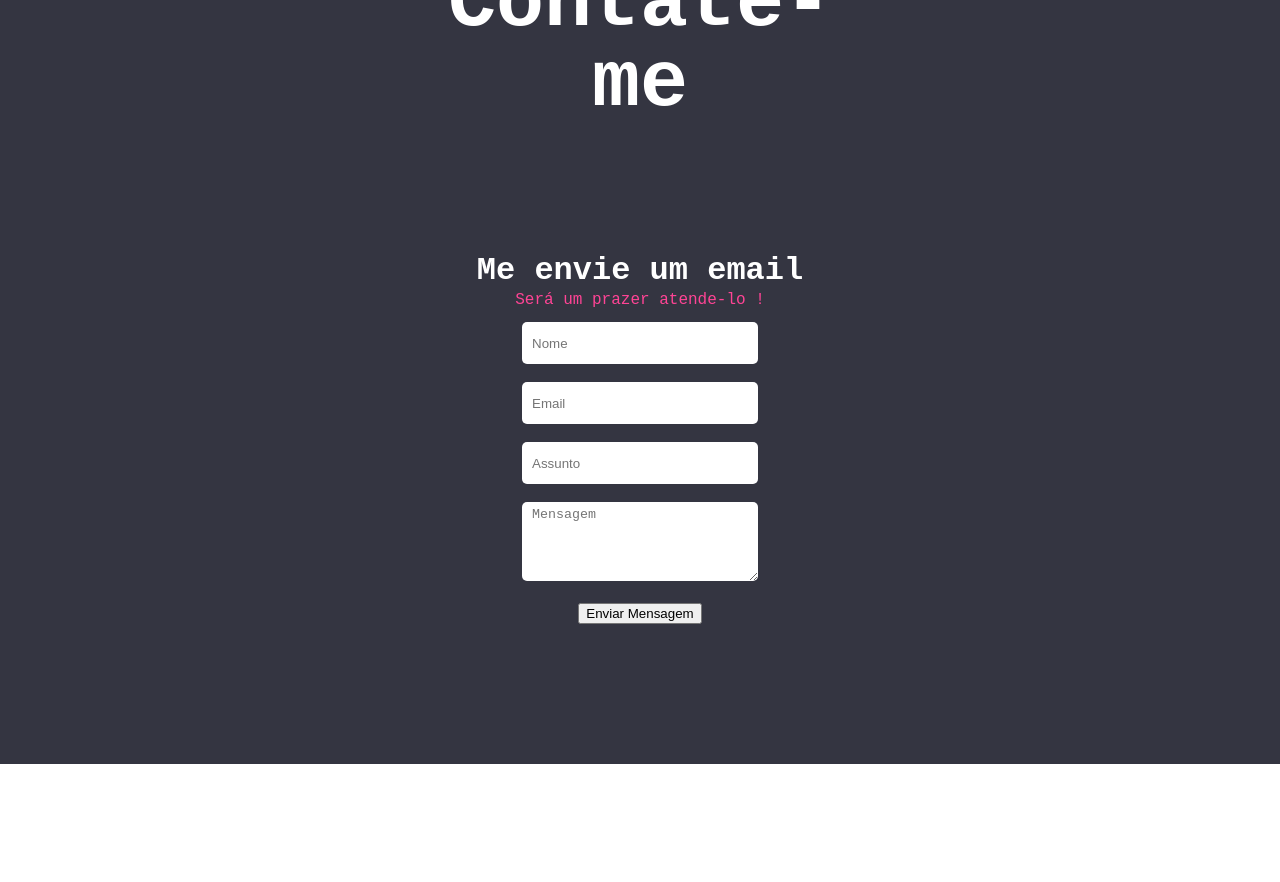
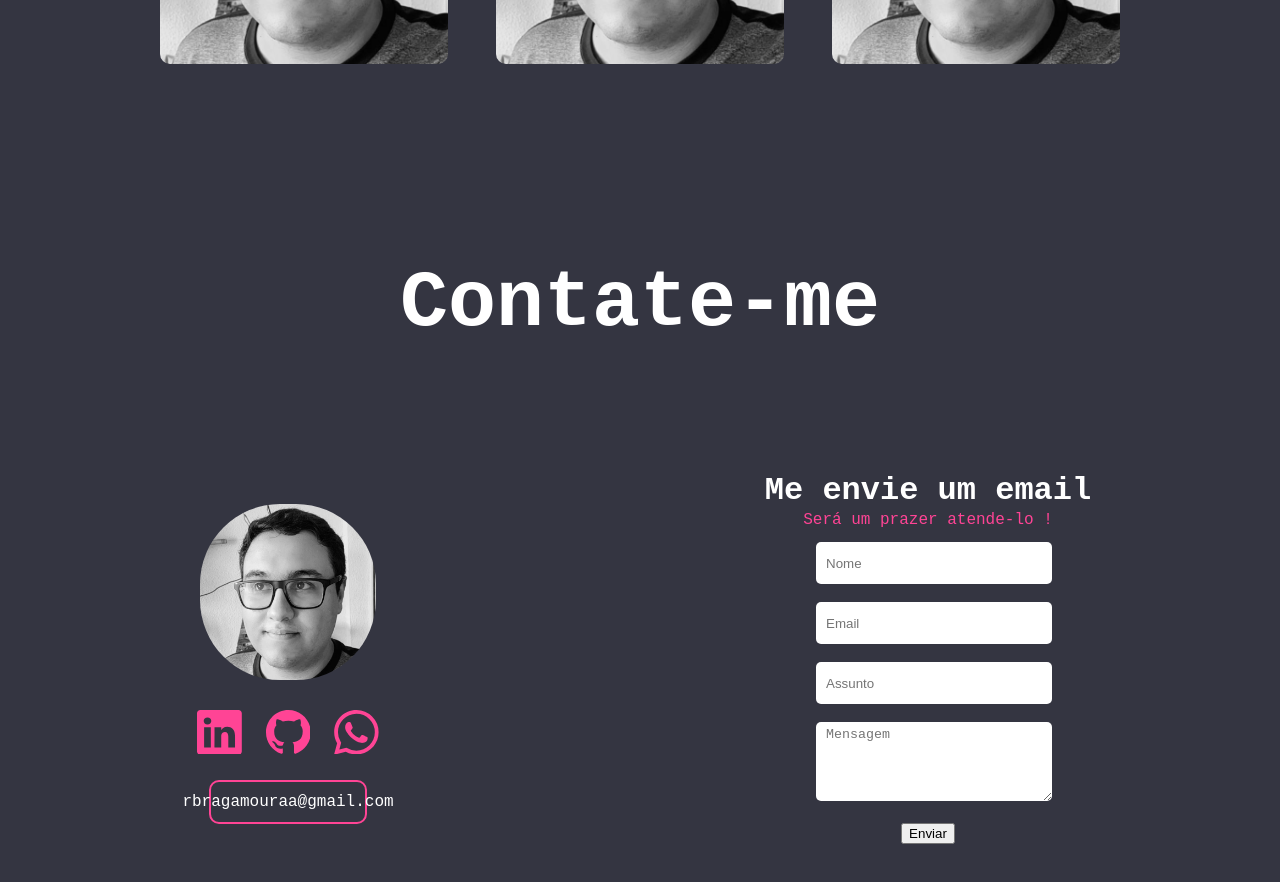
Before and after one commit to RaphaelBragaa/Portifolio, a React (Create React App) app: page / in a window 1280 px wide. Shown: the part 3260-4142 px from the top of the page. Before the commit the page ends 4024 px from the top, so only its background shows below. Built offline with nearby package versions, Linux system fonts and the light colour scheme; a web font is replaced by a local one.

Commit message:
feat:contacts

```diff
--- a/src/Components/Cards/Cards.js
+++ b/src/Components/Cards/Cards.js
@@ -44,6 +44,10 @@ const Card = styled.div`
     margin-top:50px;
   }
 
+  @media (max-width: 800px) {
+        height: 150px;
+        width: 150px;
+    }
 `;
 
   const Logo = styled.img`
@@ -52,4 +56,8 @@ const Card = styled.div`
         border-radius:15px;
         margin-right:10px;
 
+    @media (max-width: 800px) {
+        width: 3rem;
+        height: 3rem;
+    }
   `
--- a/src/Components/Contact/Contact.js
+++ b/src/Components/Contact/Contact.js
@@ -1,22 +1,104 @@
 import styled from "styled-components"
 import React, { useState } from 'react';
 import Forms from "../Forms/Forms";
+import rafa from "../../Assets/Images/rafa.jpg"
+import { BsLinkedin, BsGithub, BsWhatsapp } from 'react-icons/bs'
+
+
 
 export default function Contact(){
 
     return (
+        <>
+        <Tittle>Contate-me</Tittle>
      <Container>
-        <h1 className="Title">Contate-me</h1>
+        <ContactBox>
+        <img src={rafa}/>
+        <div className="Contacts">
+            <BsLinkedin fontSize={'2.8rem'} color={'#FF4495'} />
+            <BsGithub fontSize={'2.8rem'} color={'#FF4495'}/>
+            <BsWhatsapp fontSize={'2.8rem'} color={'#FF4495'}/>
+        </div>
+        <div className="Email">
+            <h2>rbragamouraa@gmail.com</h2>
+        </div>
+        </ContactBox>
      <Forms/>
      </Container>
+     </>
     )
 }
 
 const Container = styled.div`
     background-color: #343541;
     font-family: 'B612 Mono', monospace;
-    .Title{
+    display:flex;
+    justify-content:space-around;
+
+    @media (max-width: 767px) {
+        flex-direction: column;
+    }
+`
+
+const ContactBox = styled.div`
+    width:40%;
+    height:40rem;
+    display:flex;
+    flex-direction:column;
+    align-items:center;
+    justify-content:center;
+
+    @media (max-width: 767px) {
+        margin-top:20px;
+        width: 90%;
+        height: auto;
+    }
+
+    img{
+        width:11rem;
+        height:11rem;
+        border-radius:5rem;
+    }
+    .Contacts{
+        margin-top:20px;
+        display:flex;
+        justify-content:space-around;
+        align-items:center;
+        width:40%;
+        height: 4rem;
+
+        @media (max-width: 767px) {
+            width: 80%;
+        }
+    }
+    .Email{
+        margin-top:1rem;
         width:30%;
+        height: 2.5rem;
+        display:flex;
+        justify-content:center;
+        align-items:center;
+        border-radius:10px;
+        border:2px solid #FF4495;
+        color: white;
+        font-family: 'B612 Mono', monospace;
+
+        @media (max-width: 767px) {
+            width: 70%;
+            height: 2rem;
+            margin-bottom:1rem;
+        }
+
+        h2{
+            margin:auto;
+            text-align:center;
+        }
+    }
+`
+
+const Tittle = styled.h1`
+    background-color: #343541;
+    width:100%;
     font-family: 'B612 Mono', monospace;
     font-weight:800;
     color:white;
@@ -24,5 +106,68 @@ const Container = styled.div`
     text-align:center;
     padding-top:20px;
     margin:auto;
+
+    @media (max-width: 767px) {
+        font-size: 3rem;
     }
 `
+
+
+// const Container = styled.div`
+//     background-color: #343541;
+//     font-family: 'B612 Mono', monospace;
+//     display:flex;
+//     justify-content:space-around;
+
+// `
+
+// const ContactBox = styled.div`
+//     width:40%;
+//     height:40rem;
+//     display:flex;
+//     flex-direction:column;
+//     align-items:center;
+//     justify-content:center;
+
+//     img{
+//         width:11rem;
+//         height:11rem;
+//         border-radius:5rem;
+//     }
+//     .Contacts{
+//         margin-top:20px;
+//         display:flex;
+//         justify-content:space-around;
+//         align-items:center;
+//         width:40%;
+//         height: 4rem;
+//     }
+//     .Email{
+//         margin-top:1rem;
+//         width:30%;
+//         height: 2.5rem;
+//         display:flex;
+//         justify-content:center;
+//         align-items:center;
+//         border-radius:10px;
+//         border:2px solid #FF4495;
+//         color: white;
+//         font-family: 'B612 Mono', monospace;
+//         h2{
+//             margin:auto;
+//             text-align:center;
+//         }
+//     }
+// `
+
+// const Tittle = styled.h1`
+//     background-color: #343541;
+//     width:100%;
+//     font-family: 'B612 Mono', monospace;
+//     font-weight:800;
+//     color:white;
+//     font-size: 5rem;
+//     text-align:center;
+//     padding-top:20px;
+//     margin:auto;
+// `
--- a/src/Components/Forms/Forms.js
+++ b/src/Components/Forms/Forms.js
@@ -55,63 +55,69 @@ export default function Forms(){
             onChange={(event) => setMensagem(event.target.value)}
           />
         </div>
-        <button type="submit">Enviar Mensagem</button>
+        <button type="submit">Enviar</button>
       </form>
       </ContainerForm>
     )
 }
 const ContainerForm = styled.div`
+  width:50%;
   height:40rem;
   display:flex;
   align-items:center;
   justify-content:center;
   flex-direction:column;
-    h1{
+
+  h1 {
     font-size: 2rem;
     color:white;
     font-weight:600;
     margin-bottom:5px;
   }
-    h2{
+  h2 {
     font-size: 1rem;
     color:white;
     font-weight:400;
     color:#FF4495;
     margin-bottom:5px;
   }
-    form{
-
+  form {
     width:35%;
     height:20rem;
     align-items:center;
     display:flex;
     flex-direction:column;
     justify-content:space-between;
-        div{
+    div {
       width:100%;
-
       text-align:center;
       margin:auto;
     }
     input {
       border-radius:5px;
       border:none;
-            width:50%;
+      width:100%;
       height:2.5rem;
       padding-left:10px;
     }
-        textarea{
+    textarea {
       border-radius:5px;
       border:none;
-            width:50%;
+      width:100%;
       height:4.5rem;
       padding-left:10px;
       padding-top:5px;
     }
-        button{
+    button {
       margin:auto;
     }
   }
 
-
+  @media (max-width: 768px) {
+    width:90%;
+    height:auto;
+    form {
+      width:80%;
+    }
+  }
 `
--- a/src/Components/Projects/Projects.js
+++ b/src/Components/Projects/Projects.js
@@ -65,13 +65,18 @@ const Title = styled.h1`
         font-size: 2.5rem;
     }
 `
+
 const GalleryContainer = styled.div`
  display: flex;
  flex-wrap: wrap;
  justify-content: space-between;
- padding: 10px;
+ padding: 10rem;
  background-color: #343541;
- `
+
+ @media (max-width: 767px) {
+    padding: 5rem;
+ }
+`
 
 
 const ImageContainer = styled.div`
@@ -81,6 +86,12 @@ overflow: hidden;
 margin-bottom: 20px;
 border-radius: 10px;
 cursor: pointer;
+
+@media (max-width: 767px) {
+  height: 150px;
+        width: 150px;
+    overflow: hidden;
+}
 
 img {
 width: 100%;
@@ -110,6 +121,13 @@ display: flex;
 justify-content: space-between;
 padding: 20px;
 border-radius: 20px;
+
+@media (max-width: 767px) {
+    width: 80%;
+    height: 60%;
+    padding: 10px;
+}
+
 .left-side {
   width: 50%;
   padding-right: 20px;
--- a/src/Components/Tecnologies/Tecnologies.js
+++ b/src/Components/Tecnologies/Tecnologies.js
@@ -47,6 +47,7 @@ const Tec = styled.div`
     height:60rem;
     background-color: #343541;
 
+
 `
 const Title = styled.h1`
 width:30%;
@@ -58,17 +59,21 @@ width:30%;
  padding-top:20px;
  margin:auto;
  margin-bottom: 30px;
+
+
 `
 
 const Deck = styled.div`
     display: flex;
     margin:auto;
-
     width:50%;
     flex-wrap:wrap;
     justify-content:space-around;
     align-items:center;
-
     min-height: 40rem;
     background-color: #343541;
+
+    @media (max-width: 800px) {
+        width: 80%;
+    }
 `
```
Also changed, not shown: src/Components/About/About.js (+63 -0 lines). Lines whose indentation alone changed are shown as unchanged.
